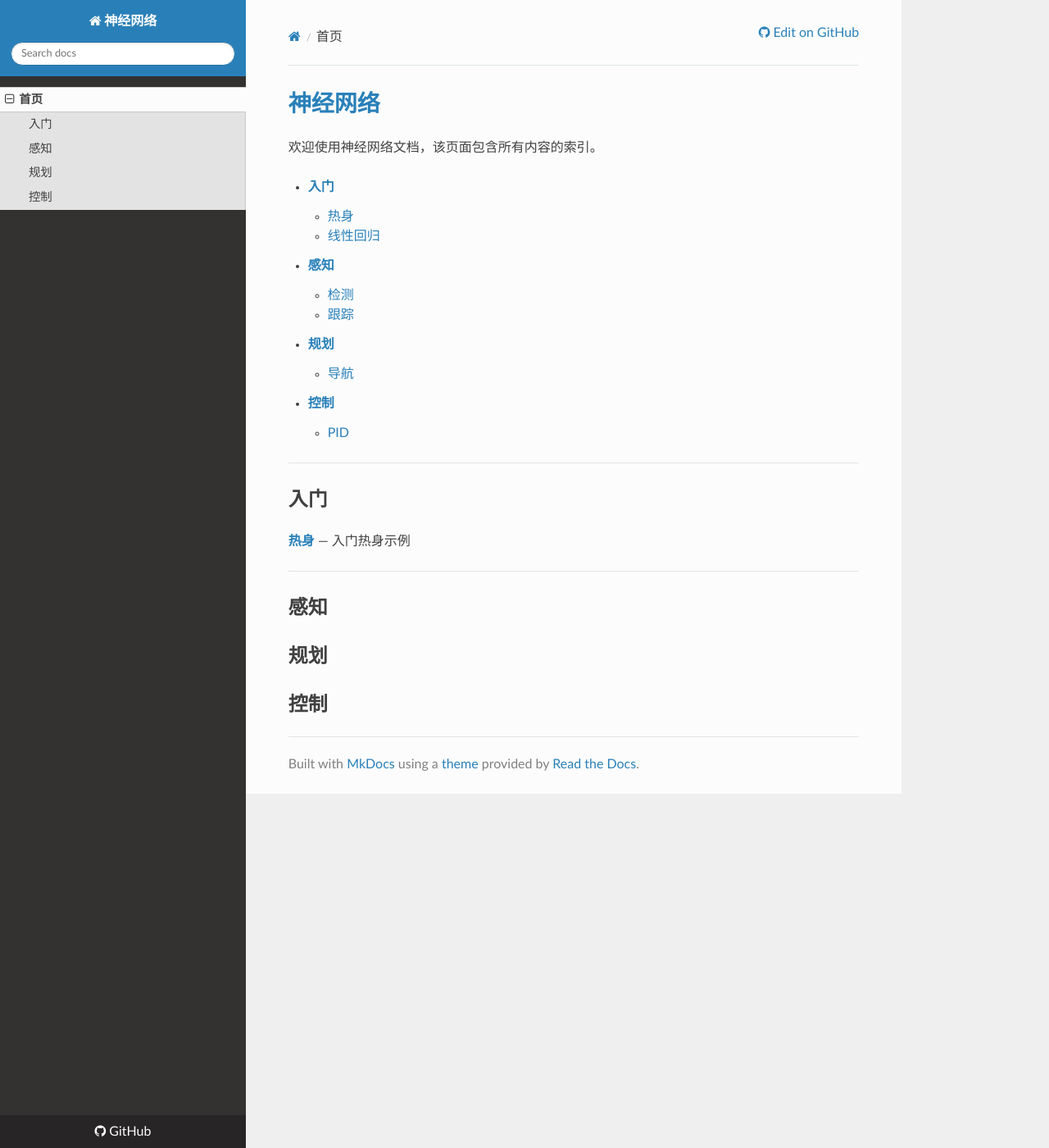
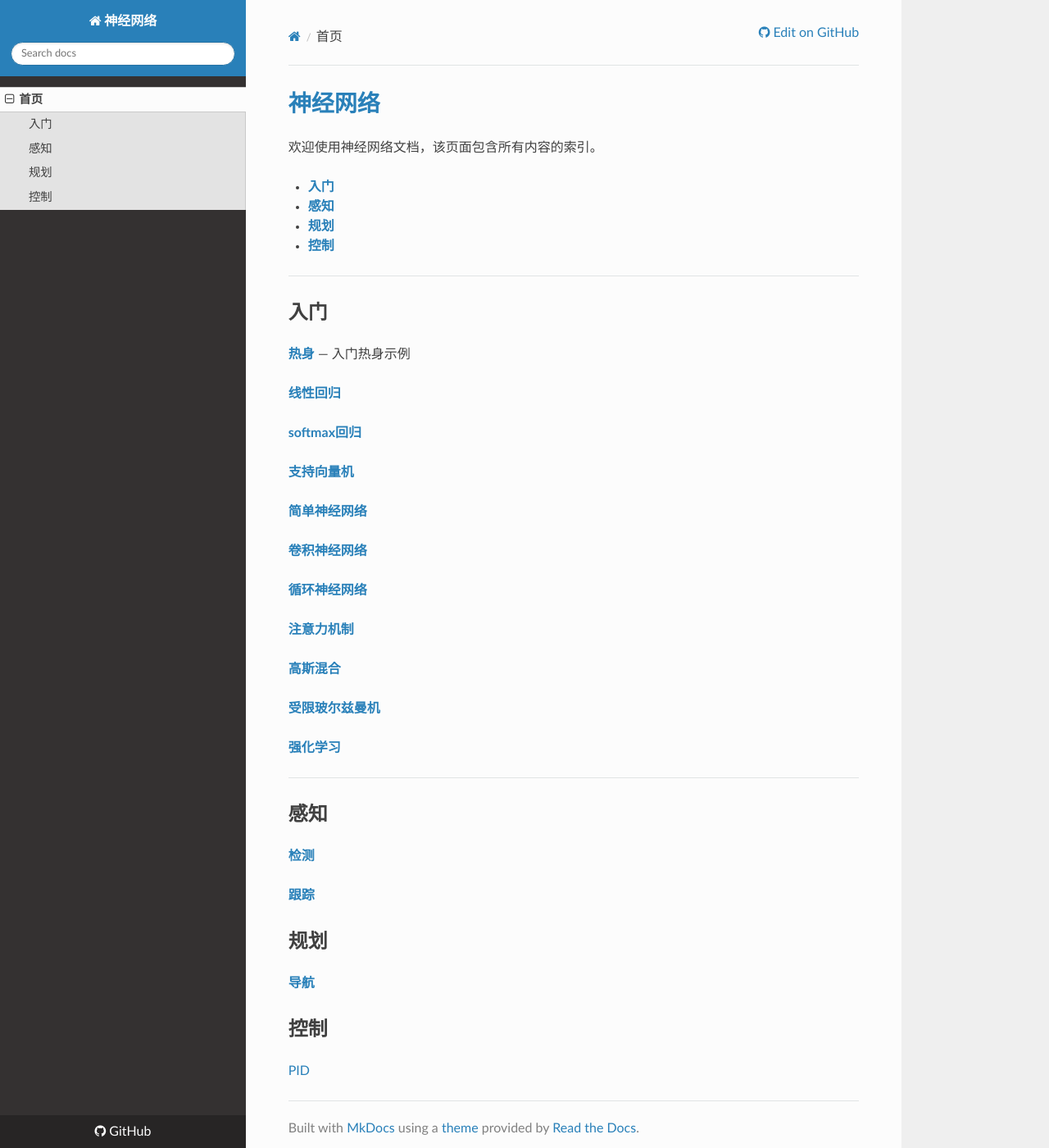
Before and after one commit to zzhoou/nn, an MkDocs documentation site: the page built from docs/index.md, in a window 1280 px wide and 1400 px high. Shown: the whole window at 82% size. Built offline with MkDocs 1.6.1, drawn with Linux system fonts in a browser that asks for light colours; nearby versions of some CDN libraries.

Commit message:
添加其余示例

```diff
--- a/docs/index.md
+++ b/docs/index.md
@@ -5,15 +5,9 @@ title: 主页
 欢迎使用神经网络文档，该页面包含所有内容的索引。
 
 * [__入门__](#primary)
-    * [热身](#warmup)
-    * [线性回归](#linear_regression)
 * [__感知__](#perception)
-    *   [检测](#detection)
-    *   [跟踪](#tracking)
 * [__规划__](#planning)
-    *   [导航](#navigation)
 * [__控制__](#control)
-    * [PID](#pid)
 
 ---
 
@@ -21,12 +15,37 @@ title: 主页
 
 [__热身__](warmup.md) — 入门热身示例
 
+[__线性回归__](linear_regression.md)
+
+[__softmax回归__](softmax_regression.md)
+
+[__支持向量机__](svm.md)
+
+[__简单神经网络__](simple_nn.md)
+
+[__卷积神经网络__](CNN.md)
+
+[__循环神经网络__](RNN.md)
+
+[__注意力机制__](attention.md)
+
+[__高斯混合__](gaussian_mixture.md)
+
+[__受限玻尔兹曼机__](RBM.md)
+
+[__强化学习__](RL.md)
+
 ---
 ## 感知 <span id="perception"></span>
 
+[__检测__](#detection)
 
+[__跟踪__](#tracking)
 
 ## 规划 <span id="planning"></span>
 
+[__导航__](#navigation)
 
 ## 控制  <span id="control"></span>
+
+[PID](#pid)
```
Also changed, not shown: docs/linear_regression.md (added, +1 -0 lines), docs/CNN.md (added), docs/RBM.md (added), docs/RL.md (added), docs/attention.md (added), docs/gaussian_mixture.md (added), docs/simple_nn.md (added), docs/softmax_regression.md (added), docs/svm.md (added).
